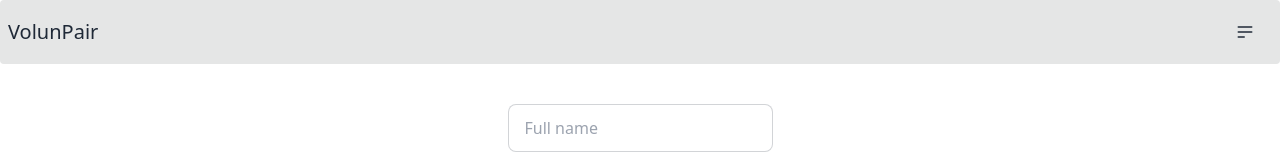
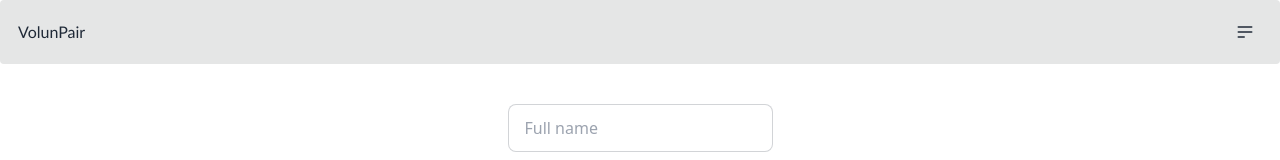
Before and after one commit to jensortner/volonpair-fullstack-app, a React (Vite) app in the folder frontend/: page /addvolunteer in a window 1280 px wide. Shown: the top 160 px of the page. Built offline with nearby package versions, Linux system fonts and the light colour scheme.

Commit message:
have age input clear upon submitting

```diff
--- a/frontend/src/Components/AddVolunteer.tsx
+++ b/frontend/src/Components/AddVolunteer.tsx
@@ -41,7 +41,6 @@ function AddVolunteer() {
     if (inputFields.age <= 0 || inputFields.age === null) {
       return "Age must be greater than 0";
     }
-
     return "";
   };
 
@@ -58,6 +57,7 @@ function AddVolunteer() {
     if (!errorVal) {
       handleFetch(inputFields);
     }
+    event.currentTarget.reset();
   };
 
   async function handleFetch(inputFields: any) {
--- a/frontend/src/Components/Nav.css
+++ b/frontend/src/Components/Nav.css
@@ -1,8 +1,13 @@
 .nav__link-list {
-    display: flex;
-    flex-direction: column;
+  display: flex;
+  flex-direction: column;
 }
 
 .nav__link-item {
-    list-style-type: none;
+  list-style-type: none;
 }
+
+.navbar-start {
+  font-family: "Gill Sans", "Gill Sans MT", Calibri, "Trebuchet MS", sans-serif;
+  margin-left: 10px;
+}
--- a/frontend/src/Components/Nav.tsx
+++ b/frontend/src/Components/Nav.tsx
@@ -5,9 +5,10 @@ function Nav() {
   return (
     <>
       <div className="navbar bg-base-300 rounded">
-        <Link to="/" className="navbar-start text-xl">
+        <Link to="/" className="navbar-start">
           VolunPair
         </Link>
+
         <div className="navbar-end">
           <div className="dropdown dropdown-bottom dropdown-end">
             <div tabIndex={0} role="button" className="btn btn-ghost btn-box">
```
